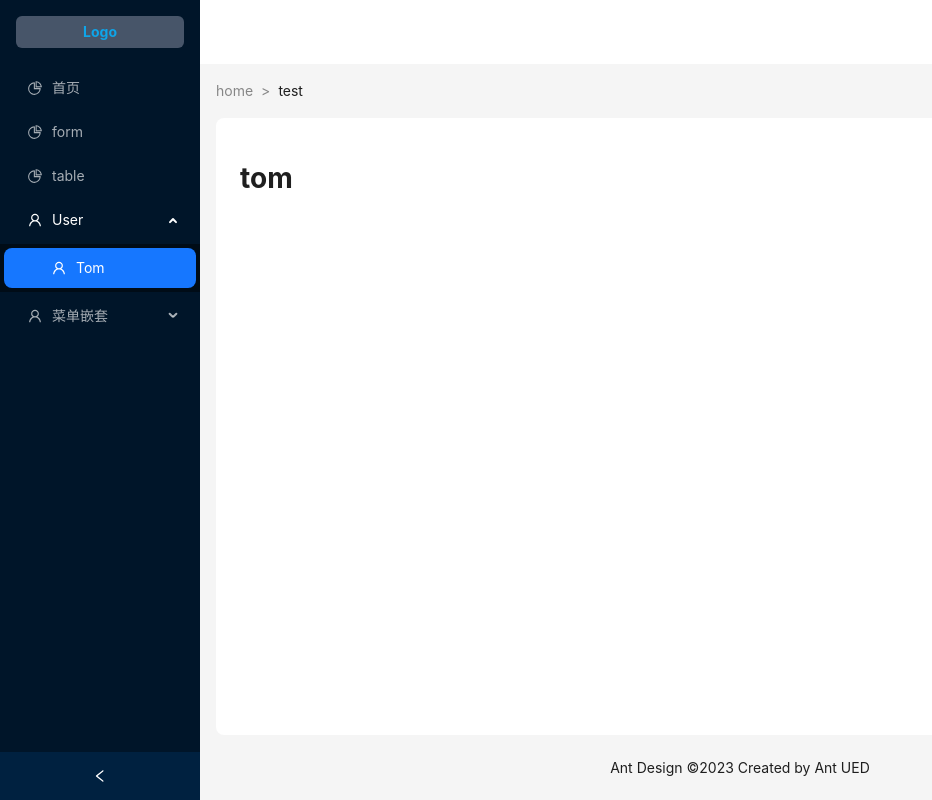
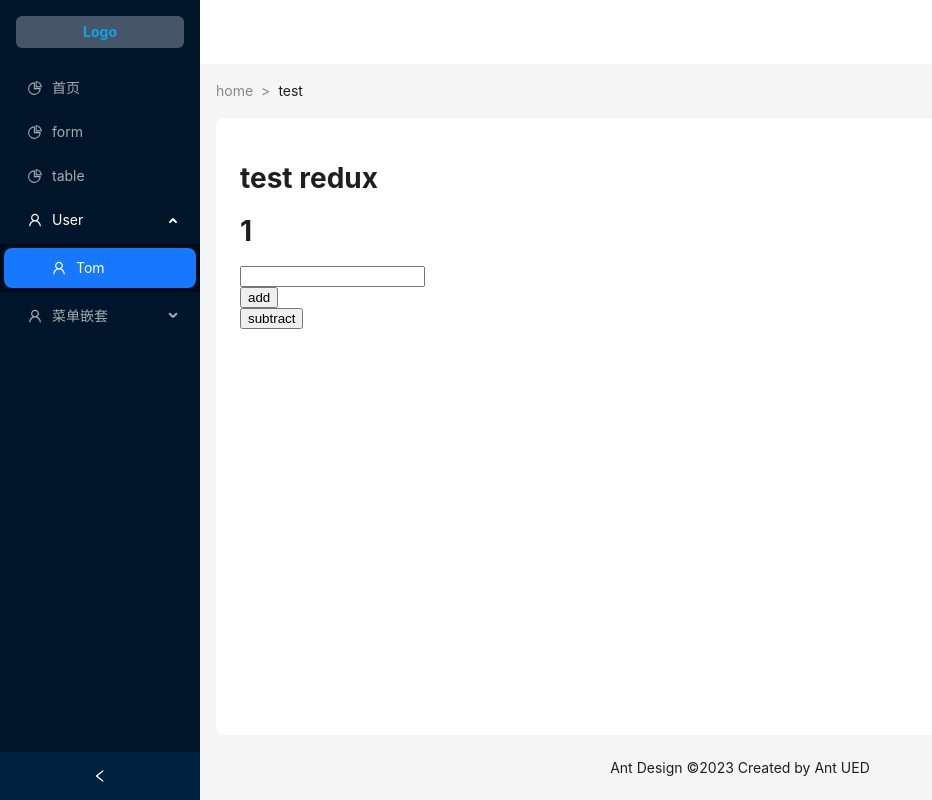
Before and after one commit to 904898313/React-admin, a React (Vite) app: page /user/tom in a window 1280 px wide. Shown: the whole page, without its empty margins (0-932 px from the left). Built offline with nearby package versions, Linux system fonts and the light colour scheme.

Commit message:
feat: add redux

```diff
--- a/package.json
+++ b/package.json
@@ -10,12 +10,14 @@
     "preview": "vite preview"
   },
   "dependencies": {
+    "@reduxjs/toolkit": "^1.9.5",
     "ahooks": "^3.7.8",
     "antd": "^5.12.4",
     "dayjs": "^1.11.10",
     "history": "^5.3.0",
     "react": "^18.2.0",
     "react-dom": "^18.2.0",
+    "react-redux": "^8.1.3",
     "react-router-dom": "^6.21.0"
   },
   "devDependencies": {
--- a/src/App.tsx
+++ b/src/App.tsx
@@ -11,9 +11,13 @@ import { RouterProvider } from "react-router-dom"; // 路由提供者
 import { router } from './router/index'
 // ant 全局样式
 import { ConfigProvider } from 'antd';
+// store
+import { Provider } from "react-redux";
+import store from './sotre/index'
 
 function App() {
   return (
+    <Provider store={store}>
       <ConfigProvider
         theme={{
           token: {
@@ -38,6 +42,7 @@ function App() {
       >
         <RouterProvider router={router}></RouterProvider>
       </ConfigProvider>
+    </Provider>
   )
 }
 
--- /dev/null
+++ b/src/sotre/index.tsx
@@ -0,0 +1,19 @@
+
+
+/*
+ * @Author: yangchenguang
+ * @Description: store
+ * @Date: 2024-02-02 10:29:52
+ * @LastEditors: yangchenguang
+ * @LastEditTime: 2024-02-02 10:29:55
+ */
+
+import { configureStore } from '@reduxjs/toolkit'
+// slice
+import user from './slice/user'
+
+export default configureStore({
+	reducer: {
+		user
+	}
+})
--- /dev/null
+++ b/src/sotre/slice/user.tsx
@@ -0,0 +1,37 @@
+
+
+/*
+ * @Author: yangchenguang
+ * @Description: 用户store
+ * @Date: 2024-02-02 10:35:18
+ * @LastEditors: yangchenguang
+ * @LastEditTime: 2024-02-02 11:00:49
+ */
+
+import { createSlice } from "@reduxjs/toolkit";
+
+interface InitialState {
+	value: number
+}
+
+const initialState:InitialState = {
+	value: 1
+}
+
+export const userSlice = createSlice({
+	name: 'user',
+	initialState,
+	reducers: {
+		add: (state, action: { type: string, payload: number }) => {
+			console.log(state, action,"state, action");
+			state.value += action.payload;
+		},
+		del: (state, action: { type: string, payload: number }) => {
+			console.log(state, action,"state, action");
+			state.value -= action.payload;
+		}
+	}
+})
+
+export const { add, del } = userSlice.actions;
+export default userSlice.reducer
--- a/src/views/user/tom/index.tsx
+++ b/src/views/user/tom/index.tsx
@@ -5,11 +5,23 @@
  * @Description: tom
  * @Date: 2024-01-09 10:42:22
  * @LastEditors: yangchenguang
- * @LastEditTime: 2024-01-09 10:50:37
+ * @LastEditTime: 2024-02-02 11:22:53
  */
+import { useSelector, useDispatch } from "react-redux"
+import { add, del } from '@/sotre/slice/user'
 
 export default function Tom() {
-    return (
-        <h1>tom</h1>
-    )
+	// store
+	const userValue = useSelector((state: any) => state.user.value)
+	const dispatch = useDispatch()
+	const [value, setValue] = useState<string>("")
+	return (
+		<>
+			<h1>test redux</h1>
+			<h1>{userValue}</h1>
+			<input type="text" value={value} onChange={(e) => setValue(e.target.value)} /><br />
+			<button onClick={() => dispatch(add(Number(value)))}>add</button><br />
+			<button onClick={() => dispatch(del(Number(value)))}>subtract</button>
+		</>
+	)
 }
```
Also changed, not shown: 1 other file (tests, documents, lock files or other folders). Lines whose indentation alone changed are shown as unchanged.
